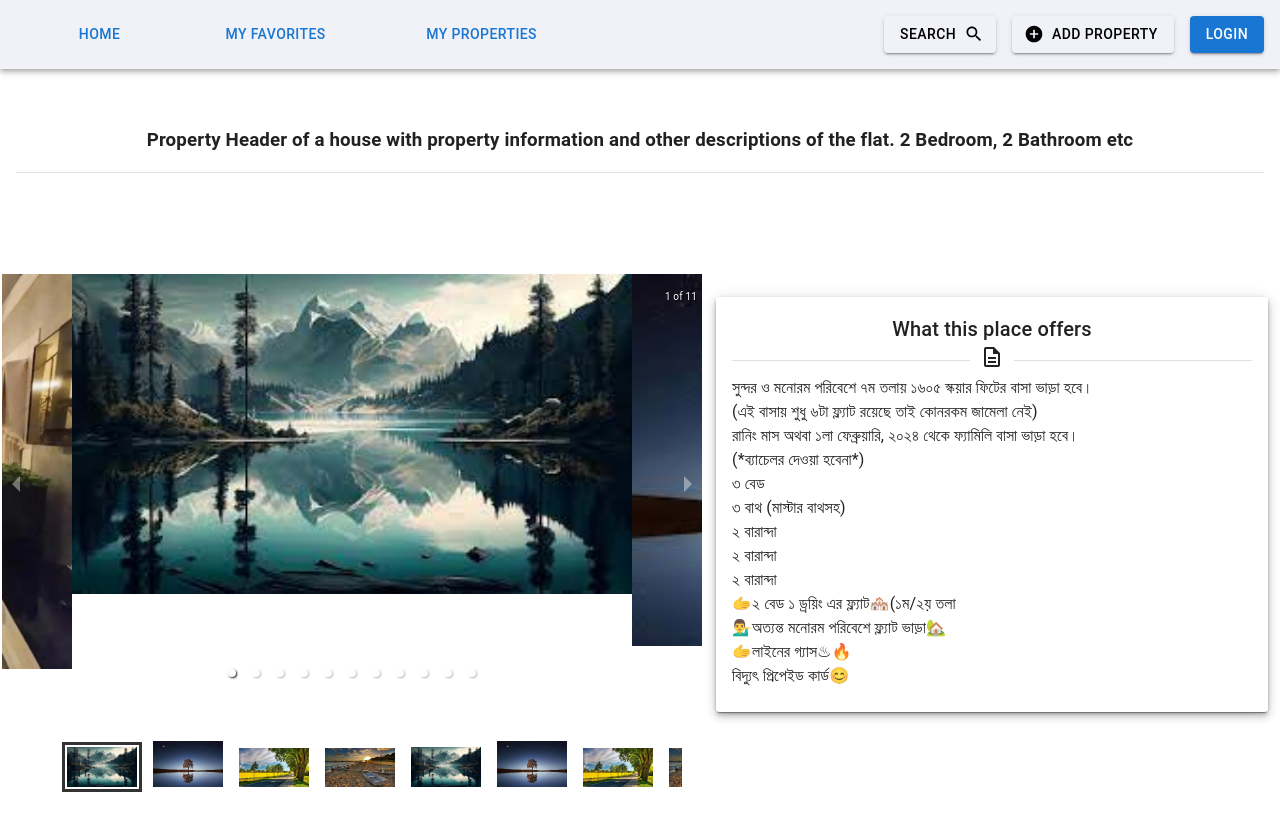
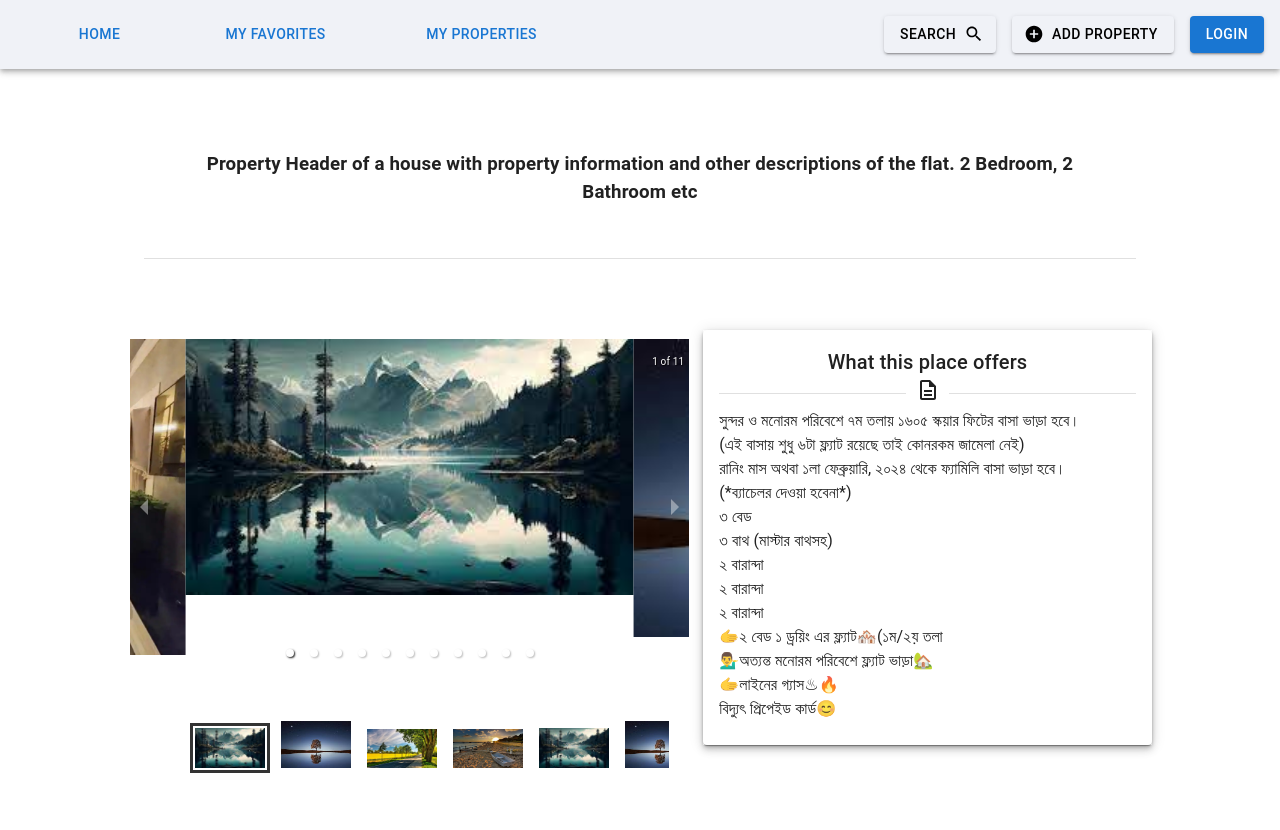
Before and after one commit to nazmuShakib/FrontEnd, a React (Vite) app: page /property in a window 1280 px wide. Shown: the top 830 px of the page. Built offline with nearby package versions, Linux system fonts and the light colour scheme.

Commit message:
add margin for larger screens; add margin for header

```diff
--- a/src/components/Property.jsx
+++ b/src/components/Property.jsx
@@ -10,7 +10,21 @@ import ImagesAndDescription from './Utility/ImagesAndDescription'
 // Use utility function for each section
 export default function ImageGallery() {
 	return (
-		<Box component="div">
+		<Box
+			component="div"
+			sx={{
+				// marginLeft: '1%',
+				// marginRight: '1%',
+				'@media (min-width: 600px)': {
+					marginLeft: '7%',
+					marginRight: '7%',
+				},
+				'@media (min-width: 1000px)': {
+					marginLeft: '10%',
+					marginRight: '10%',
+				},
+			}}
+		>
 			<PropertyHeader />
 			<Divider variant="middle" />
 			<ImagesAndDescription />
--- a/src/components/Utility/ImageSlider.jsx
+++ b/src/components/Utility/ImageSlider.jsx
@@ -75,10 +75,10 @@ export default function ImageSlider() {
 					width: '60%',
 					paddingTop: '12.0%',
 					display: 'flex',
-					margin: 0,
 				},
 				'@media only screen and (min-width: 968px)': {
-					width: '55%',
+					// width: '55%',
+					margin: 0,
 					paddingTop: '9.833%',
 				},
 				'@media only screen and (min-width: 1168px)': {
--- a/src/components/Utility/ImagesAndDescription.jsx
+++ b/src/components/Utility/ImagesAndDescription.jsx
@@ -7,7 +7,7 @@ export default function ImagesAndDescription() {
 		<Box
 			sx={{
 				display: 'block',
-				'@media (min-width: 768px)': {
+				'@media (min-width: 900px)': {
 					display: 'flex',
 				},
 			}}
@@ -16,22 +16,13 @@ export default function ImagesAndDescription() {
 			<Box
 				display="none"
 				sx={{
-					'@media (min-width: 768px)': {
+					'@media (min-width: 900px)': {
 						display: 'flex',
 						margin: 0.75,
 					},
 				}}
 			/>
 			<PlaceDescription />
-			<Box
-				display="none"
-				sx={{
-					'@media (min-width: 768px)': {
-						display: 'flex',
-						marginLeft: 1.5,
-					},
-				}}
-			/>
 		</Box>
 	)
 }
--- a/src/components/Utility/PropertyHeader.jsx
+++ b/src/components/Utility/PropertyHeader.jsx
@@ -8,6 +8,7 @@ export default function PropertyHeader() {
 			textAlign="center"
 			sx={{
 				paddingTop: '1%',
+				margin: '5%',
 				'@media (min-width: 430px)': {
 					paddingTop: '8%',
 				},
```
